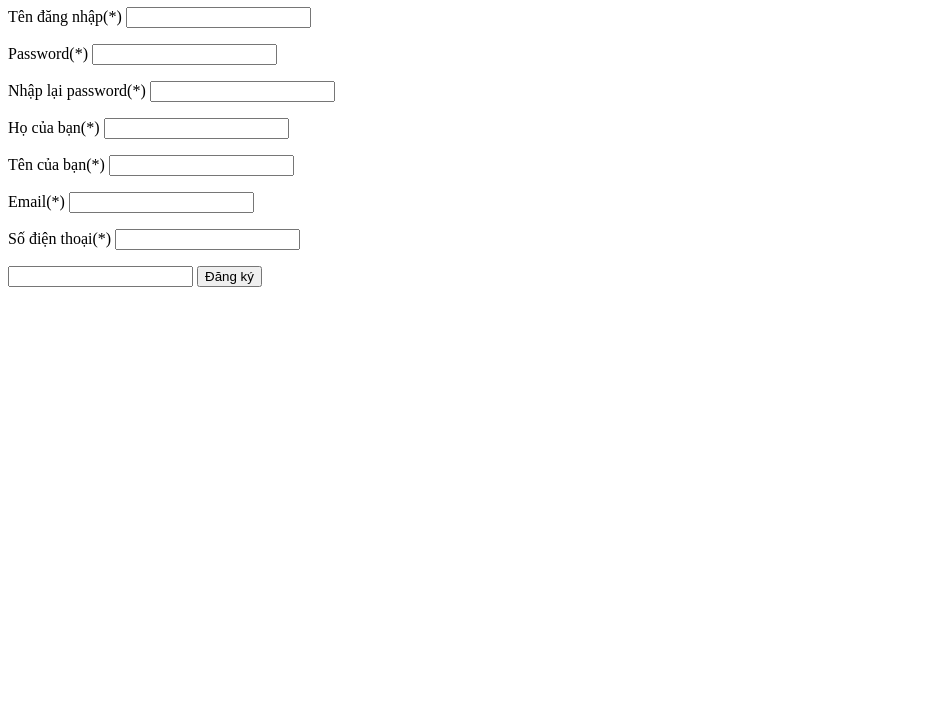
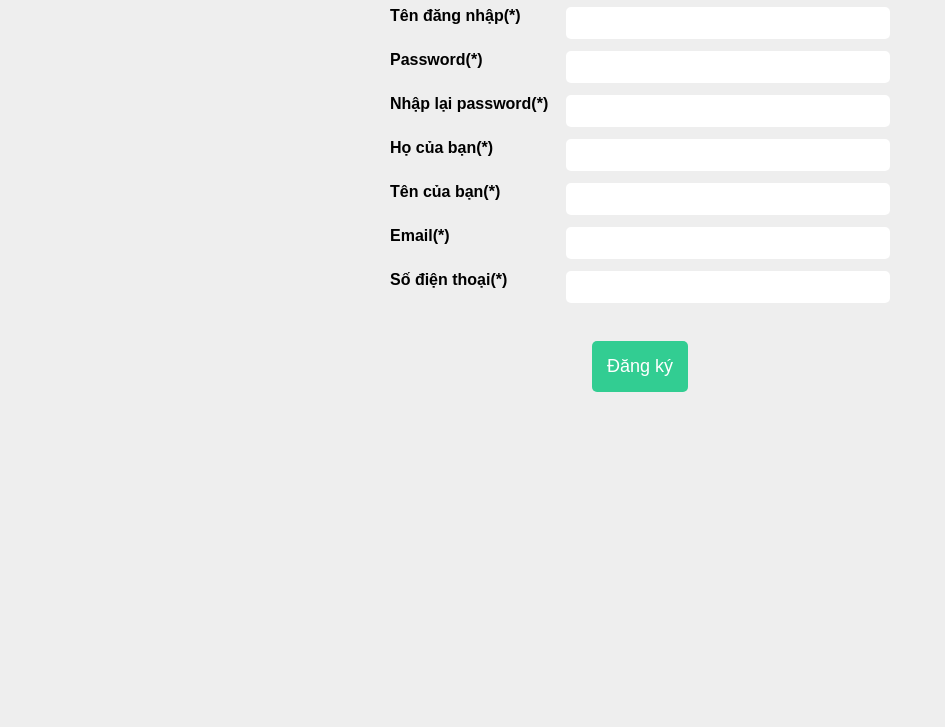
Before and after one commit to maitrongnhan001/Learn-Web, a plain HTML site: page Chap 3/BT7/index.html in a window 1280 px wide. Shown: the part 73-800 px from the top of the page, without its empty margins (0-945 px from the left). Drawn offline with Linux system fonts and the light colour scheme.

Commit message:
update b7 chap 3

```diff
--- a/Chap 3/BT7/index.html
+++ b/Chap 3/BT7/index.html
@@ -5,21 +5,24 @@
     <meta charset="UTF-8">
     <meta http-equiv="X-UA-Compatible" content="IE=edge">
     <meta name="viewport" content="width=device-width, initial-scale=1.0">
+    <link rel="stylesheet" href="./style.css">
     <title>Form Checker</title>
 </head>
 
 <body>
     <form action="" method="POST" name="Form">
         <h1>Đăng ký tài khoản hệ thống</h1>
-        <p>Tên đăng nhập(*) <input type="text" name="UserName" required></p>
-        <p>Password(*) <input type="password" name="Password" required></p>
-        <p>Nhập lại password(*) <input type="password" name="RePassword" required></p>
-        <p>Họ của bạn(*) <input type="text" name="FirstName" required></p>
-        <p>Tên của bạn(*) <input type="text" name="LastName" required></p>
-        <p>Email(*) <input type="email" name="Email" required></p>
-        <p>Số điện thoại(*) <input type="text" name="PhoneNumber" required></p>
-        <input type="text" required>
-        <button id="sm">Đăng ký</button>
+        <p><b>Tên đăng nhập(*)</b> <input type="text" name="UserName" required></p>
+        <p><b>Password(*)</b> <input type="password" name="Password" required></p>
+        <p><b>Nhập lại password(*)</b> <input type="password" name="RePassword" required></p>
+        <p><b>Họ của bạn(*)</b> <input type="text" name="FirstName" required></p>
+        <p><b>Tên của bạn(*)</b> <input type="text" name="LastName" required></p>
+        <p><b>Email(*)</b> <input type="email" name="Email" required></p>
+        <p><b>Số điện thoại(*)</b> <input type="text" name="PhoneNumber" required></p>
+        <div>
+            <p id="nofi"></p>
+            <button id="sm">Đăng ký</button>
+        </div>
     </form>
     <script src="./script.js"></script>
 </body>
--- a/Chap 3/BT7/script.js
+++ b/Chap 3/BT7/script.js
@@ -32,14 +32,15 @@ function CheckEmail (Email) {
 }
 
 function CheckPhoneNumber (PhoneNumber) {
-    if (/^\d{10,12}$/.test(PhoneNumber)) {
+    if (/^\d{10,12}$/.test(PhoneNumber) && PhoneNumber.length === 12) {
         return true;
     }
     return false;
 }
 
 const element = document.getElementById("sm");
-element.onclick = () => {
+element.onclick = (e) => {
+    e.preventDefault();
     var result = true;
     const UserName = document.Form.UserName.value;
     result = result && checkUserName(UserName);
@@ -53,8 +54,10 @@ element.onclick = () => {
     const PhoneNumber = document.Form.PhoneNumber.value;
     result = result && CheckPhoneNumber(PhoneNumber);
     if (result) {
-        console.log("OK");
+        document.getElementById('nofi').style.color = "green";
+        document.getElementById('nofi').textContent = "Ok, information is valid";
     } else {
-        console.log("NOT OK");
+        document.getElementById('nofi').style.color = "red";
+        document.getElementById('nofi').textContent = "information is invalid";
     }
 }
--- /dev/null
+++ b/Chap 3/BT7/style.css
@@ -0,0 +1,42 @@
+body {
+    font-family: Arial, Helvetica, sans-serif;
+    background-color: rgb(238, 238, 238);
+    margin: 0;
+    padding: 0;
+}
+
+form {
+    width: 500px;
+    margin: 0 auto;
+}
+h1 {
+    text-align: center;
+}
+
+p{
+    padding-bottom: 10px;
+}
+input {
+    width: 320px;
+    height: 30px;
+    border-radius: 5px;
+    border: 0;
+    float: right;
+}
+
+div {
+    text-align: center;
+}
+
+button {
+    padding: 15px;
+    background-color: rgb(50, 205, 146);
+    border-radius: 5px;
+    border: 0;
+    color: white;
+    font-size: 18px;
+}
+
+button:hover{
+    background-color: rgb(29, 139, 97);
+}
```
